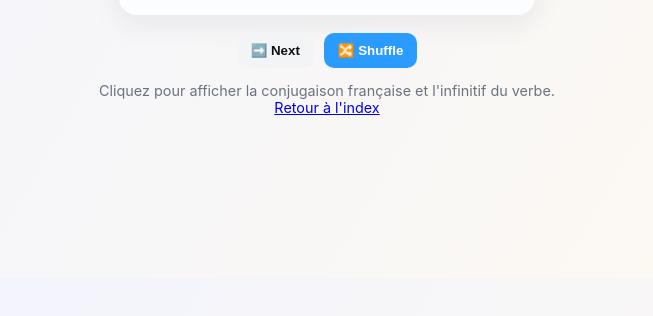
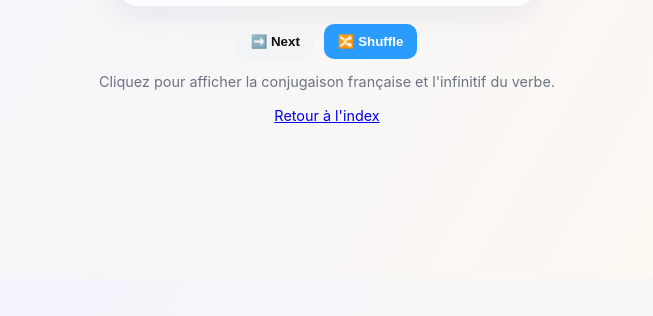
Before and after one commit to KevApprend/verbes, a plain HTML site: page index.html in a window 1280 px wide. Shown: the part 522-838 px from the top of the page, without its empty margins (313-966 px from the left). Drawn offline with Linux system fonts and the light colour scheme.

Commit message:
Minor changes

```diff
--- a/index.html
+++ b/index.html
@@ -76,7 +76,7 @@
       <button id="randomBtn" class="btn-random" title="Shuffle list">🔀 Shuffle</button>
     </div>
 
-    <footer><div class="lead">Cliquez pour afficher la conjugaison française et l'infinitif du verbe.<br><a href="https://kevapprend.github.io/" rel="noopener">Retour à l'index</a></div></footer>
+    <footer><div class="lead">Cliquez pour afficher la conjugaison française et l'infinitif du verbe.<br><br><a href="https://kevapprend.github.io/" rel="noopener">Retour à l'index</a></div></footer>
   </section>
 </main>
 
```
